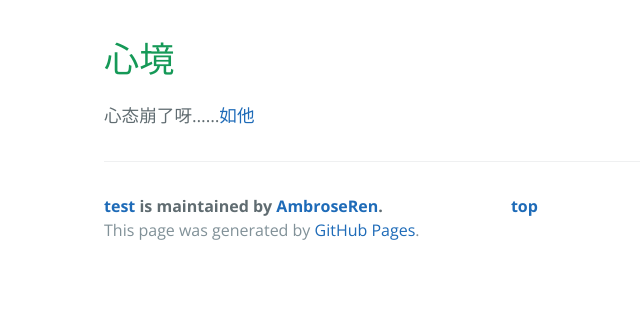
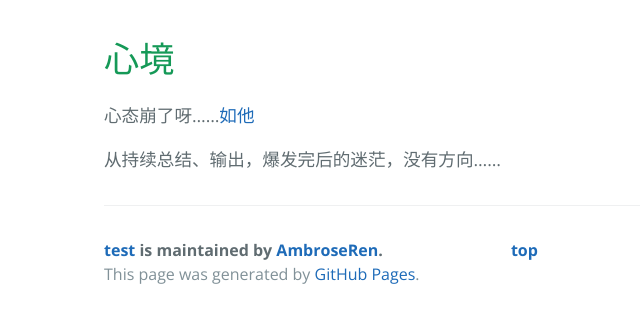
Before and after one commit to AmbroseRen/test, a Jekyll site: the page built from Data/MD/2021/01/20210128.md, in a window 1280 px wide. Shown: the top 323 px of the page, without its empty margins (120-760 px from the left). Built offline with Jekyll 4.4.1, drawn with Linux system fonts in a browser that asks for light colours; our own code applies the rules of GitHub Pages for plain Markdown files; the repository's description, which GitHub fills in, is left out.

Commit message:
Update 20210128.md

```diff
--- a/Data/MD/2021/01/20210128.md
+++ b/Data/MD/2021/01/20210128.md
@@ -1,3 +1,5 @@
 # 心境
 
 心态崩了呀……[如他](https://axetroy.github.io/#/post/187)
+
+从持续总结、输出，爆发完后的迷茫，没有方向……
```
